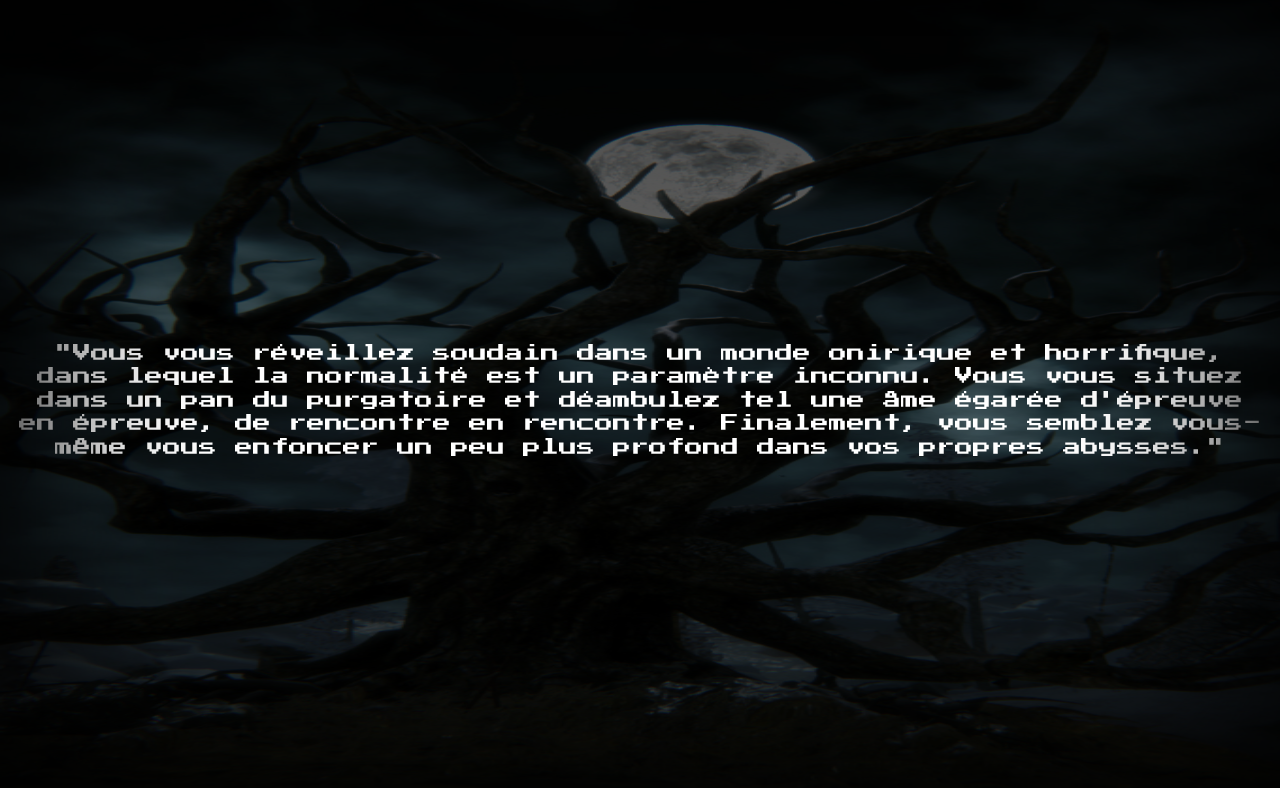
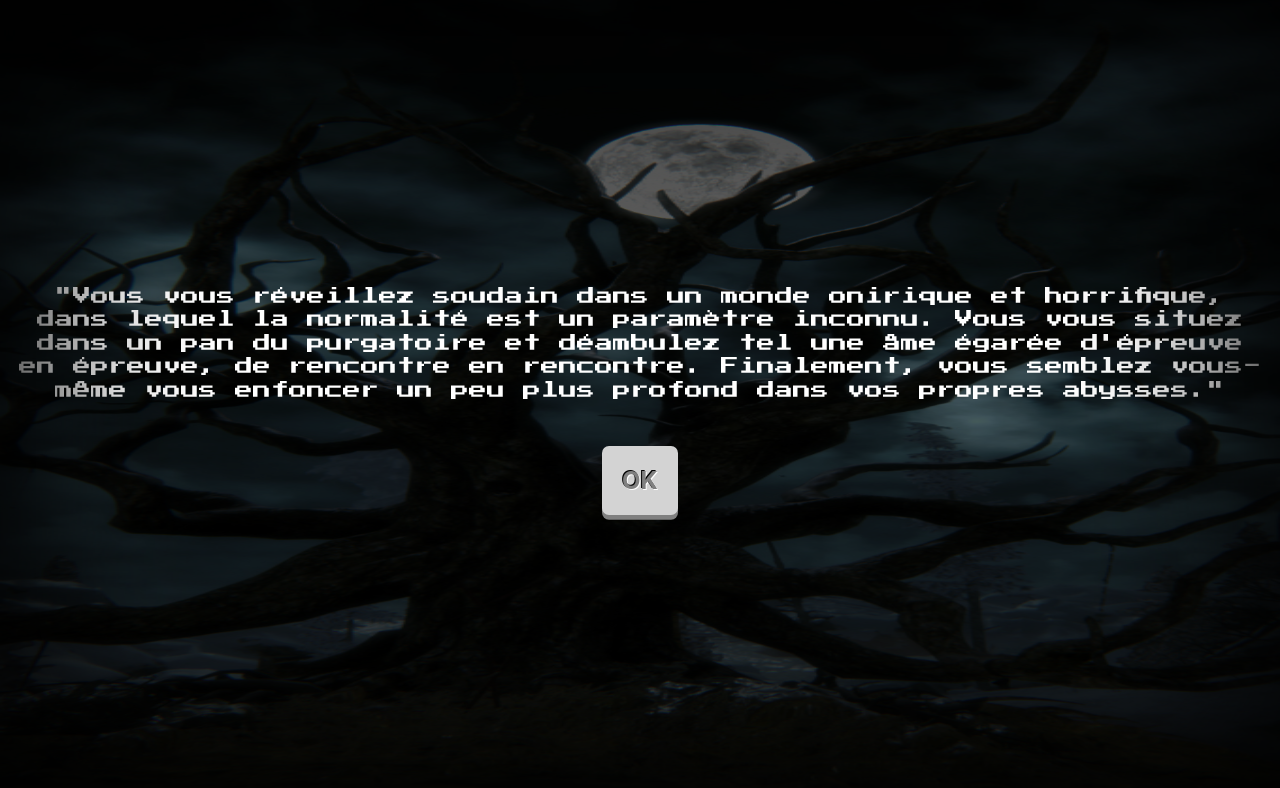
Before and after one commit to Mboulgour/WildCodeSchool--Hackathon--hackloween, a React (Create React App) app: page /transition in a window 1280 px wide. Shown: the top 788 px of the page. Built offline with nearby package versions, Linux system fonts and the light colour scheme.

Commit message:
fix button

```diff
--- a/src/components/Title.js
+++ b/src/components/Title.js
@@ -14,9 +14,4 @@ class Title extends React.Component {
         )
     }
 }
-
-
-
-
-
 export default Title
--- a/src/components/Transition.js
+++ b/src/components/Transition.js
@@ -5,13 +5,9 @@ import './styles/Transition.css'
 class Transition extends React.Component {
     render() {
         return (
-
-
+            <div>
                 <main className="transitionmain-content">
-
                     <img className="transitionBg" src="/mountain.jpg"></img>
-
-
                     {/* BACKGROUND CHATEAU
                     <img className="transitionBg" src="/castle.jpg"></img> */}
                     {/* BACKGROUND CIMETIERRE
@@ -20,7 +16,6 @@ class Transition extends React.Component {
                     <img className="transitionBg" src="/hell.jpg"></img> */}
 
                     <span className="transitionmain-title">
-
                         "Vous vous réveillez soudain dans un monde onirique et
                         horrifique, dans lequel la normalité est un paramètre inconnu.
                         Vous vous situez dans un pan du purgatoire et déambulez tel une âme égarée
@@ -28,16 +23,13 @@ class Transition extends React.Component {
                         en rencontre. Finalement, vous semblez vous-même vous enfoncer
                         un peu plus profond dans vos propres abysses."
                     </span>
+                    <Link to="/actions" className="start-btn">OK</Link>
+                    <canvas className="transitionnoise transitionvignette"></canvas>
 
-                <canvas className="transitionnoise transitionvignette"></canvas>
-                {/* <Link to="/actions"><span className='start-btn'>OK</span></Link> */}
                 </main>
-
-
+            </div>
         )
-
     }
-
 }
 
 
--- a/src/components/styles/Transition.css
+++ b/src/components/styles/Transition.css
@@ -7,17 +7,15 @@
   height: 100vh;
   width: 100vw;
 }
+
 .transitionmain-content {
   overflow:hidden;
   position: relative;
-
   display: flex;
   align-items: center;
   justify-content: center;
   flex-flow: column;
-
   height: 100vh;
-
   background: transparent ;
   text-align: center;
   opacity: 1;
@@ -37,16 +35,11 @@
   position: absolute;
   top: 0;
   left: 0;
-
   width: 100%;
   height: 100%;
-
   pointer-events: none;
   opacity: .15;
 }
-
-
-
 
 .transitionmain-title {
   padding: .3em 1em .25em;
@@ -64,14 +57,13 @@
   to   { opacity: 1; }
 }
 
-
-
-
-
-
-
-
 @keyframes vignette-anim {
   0%   , 100%{ opacity: 1; }
   50% { opacity: 0.7; }
 }
+
+.start-btn {
+  padding: 20px;
+  text-decoration: none;
+  font-size: 1.5em;
+}
```
Also changed, not shown: src/components/styles/Title.css (line endings or trailing spaces). Lines whose indentation alone changed are shown as unchanged.
